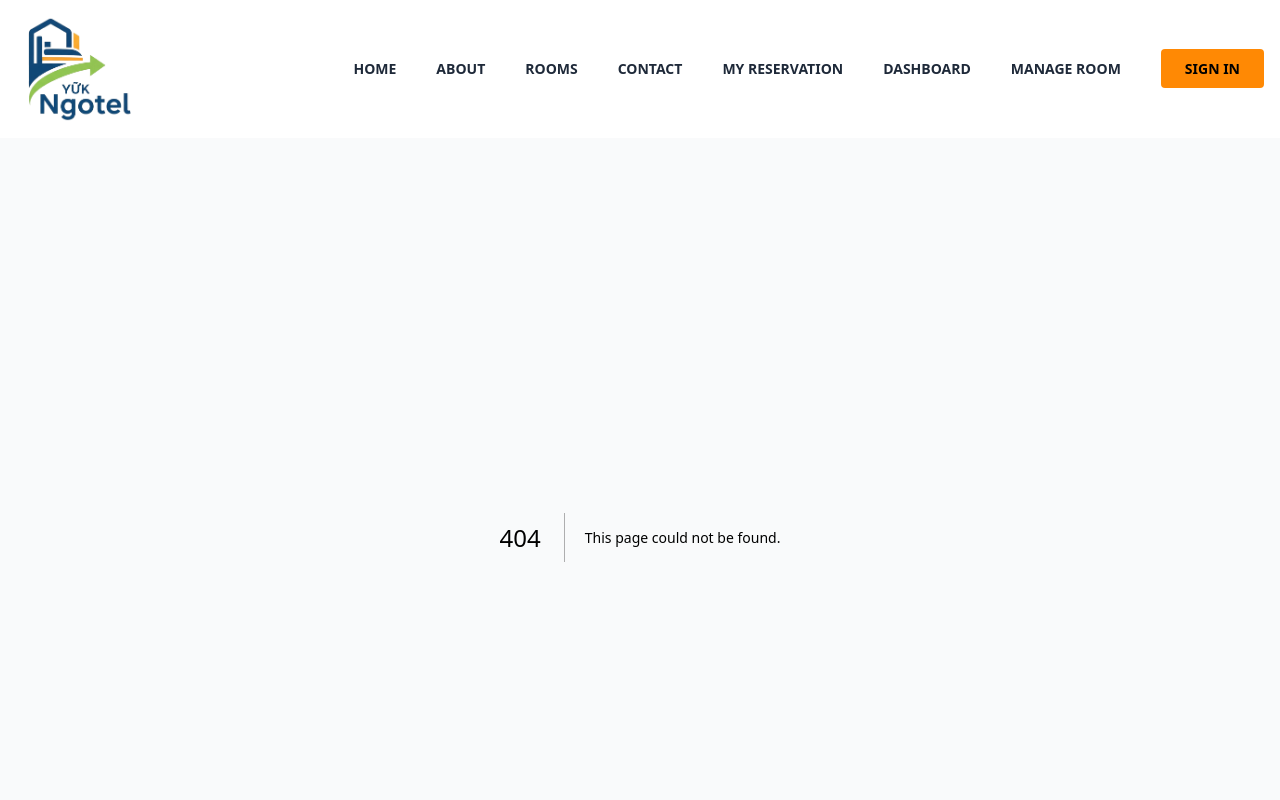
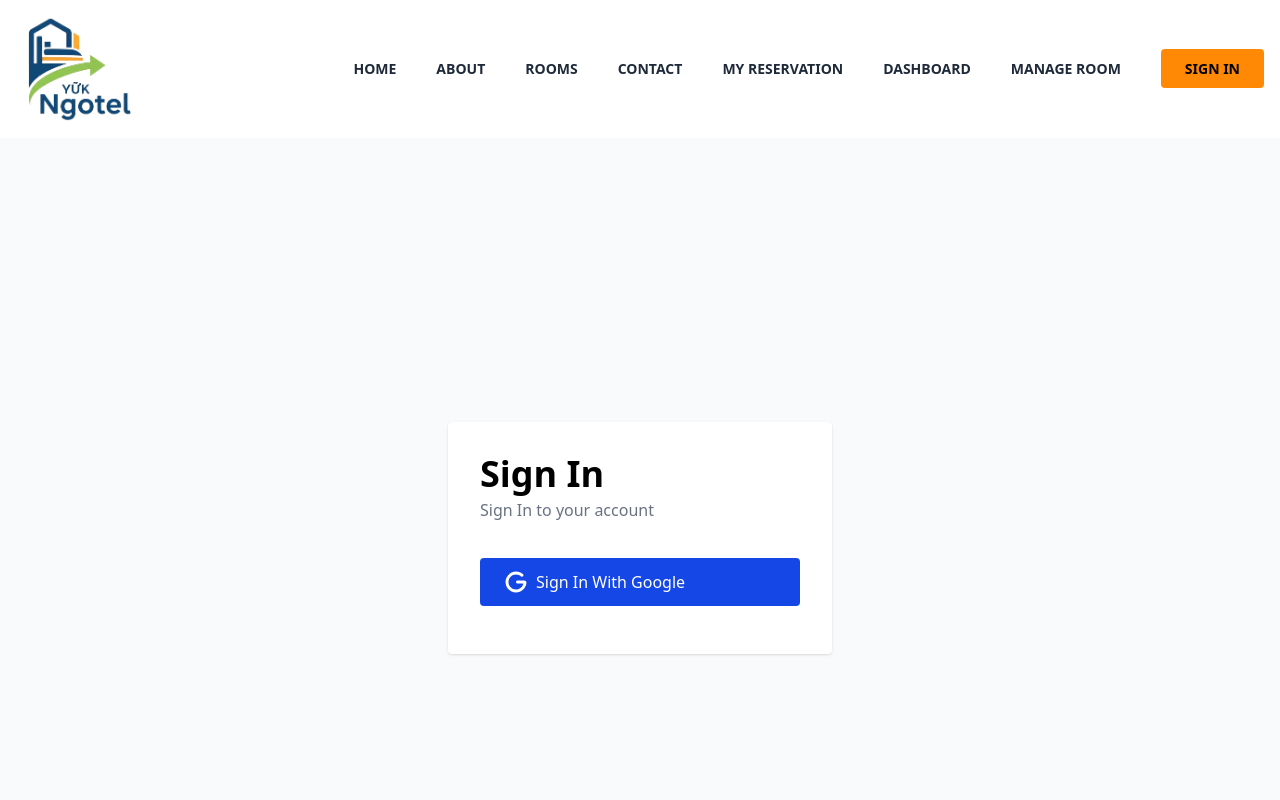
Before and after one commit to ibnucholdun/yuk-ngotel, a Next.js app: page /sign-in in a window 1280 px wide. Before the commit this address had no page. Shown: the top 800 px of the page. Built offline with nearby package versions, Linux system fonts and the light colour scheme.

Commit message:
feat: add setup next auth

```diff
--- /dev/null
+++ b/auth.ts
@@ -0,0 +1,12 @@
+import NextAuth from "next-auth";
+import Google from "next-auth/providers/google";
+
+export const { handlers, signIn, signOut, auth } = NextAuth({
+  providers: [Google],
+  session: {
+    strategy: "jwt",
+  },
+  pages: {
+    signIn: "/sign-in",
+  },
+});
--- a/package.json
+++ b/package.json
@@ -11,6 +11,7 @@
   "dependencies": {
     "clsx": "^2.1.1",
     "next": "16.0.3",
+    "next-auth": "^5.0.0-beta.30",
     "react": "19.2.0",
     "react-dom": "19.2.0",
     "react-icons": "^5.5.0"
--- /dev/null
+++ b/src/app/api/auth/[...nextauth]/route.ts
@@ -0,0 +1,2 @@
+import { handlers } from "./../../../../../auth"; // Referring to the auth.ts we just created
+export const { GET, POST } = handlers;
--- /dev/null
+++ b/src/app/sign-in/page.tsx
@@ -0,0 +1,24 @@
+import { LoginGoogleButton } from "@/components/LoginButton";
+import { Metadata } from "next";
+
+export const metadata: Metadata = {
+  title: "Sign In",
+  description: "Sign In to your account",
+};
+const SignInPage = () => {
+  return (
+    <div className="min-h-screen flex items-center">
+      <div className="bg-white w-96 mx-auto rounded-sm shadow p-8">
+        <h1 className="text-4xl font-bold mb-1">Sign In</h1>
+        <p className="font-medium mb-5 text-gray-500">
+          Sign In to your account
+        </p>
+        <div className="py-4 text-center">
+          <LoginGoogleButton />
+        </div>
+      </div>
+    </div>
+  );
+};
+
+export default SignInPage;
--- /dev/null
+++ b/src/components/LoginButton.tsx
@@ -0,0 +1,19 @@
+import { FaG } from "react-icons/fa6";
+import { signIn } from "../../auth";
+
+export const LoginGoogleButton = () => {
+  return (
+    <form
+      action={async () => {
+        "use server";
+
+        await signIn("google");
+      }}
+    >
+      <button className="flex items-center gap-2 w-full bg-blue-700 text-white font-medium py-3 px-6 text-base rounded-sm hover:bg-blue-600 cursor-pointer">
+        <FaG className="size-6" />
+        Sign In With Google
+      </button>
+    </form>
+  );
+};
```
Also changed, not shown: 1 other file (tests, documents, lock files or other folders).
